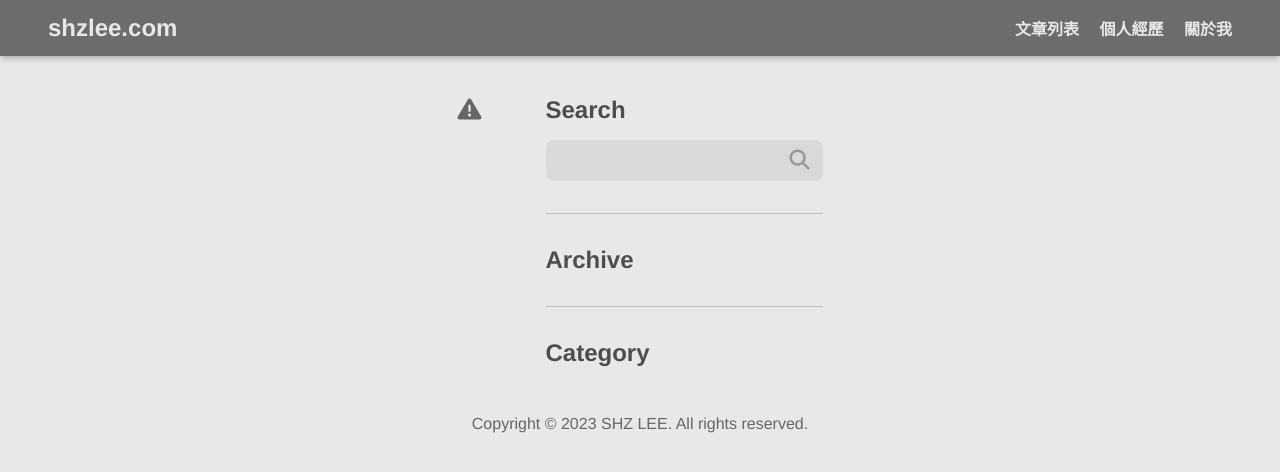
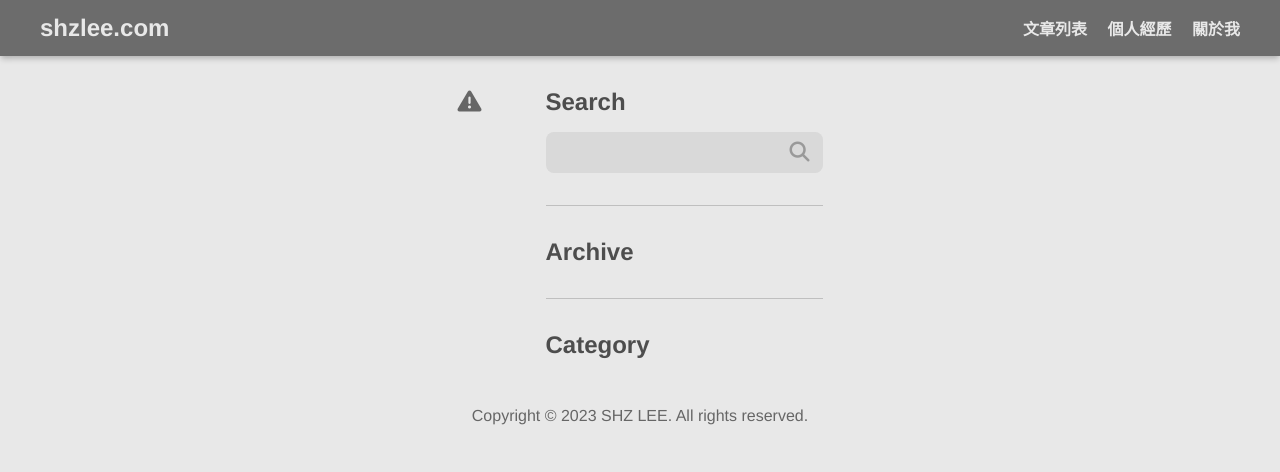
Before and after one commit to xero7689/SHZ-BLOG, a Django app: page /blog/ in a window 1280 px wide. Shown: the top 472 px of the page. Run offline with Django 4.2, Linux system fonts and the light colour scheme; data that the repository does not hold is empty; some libraries are stand-ins or nearby versions.

Commit message:
Update: Fix the alignment of <nav> and <content>

```diff
--- a/blog/static/blog/style.css
+++ b/blog/static/blog/style.css
@@ -10,7 +10,7 @@ h1, h2, h3 {
 body {
     display: flex;
     flex-direction: column;
-    /* align-items: center; */
+    align-items: center;
     background-color: var(--color-background-secondary);
     margin: 0;
 
@@ -23,16 +23,23 @@ footer {
     margin-bottom: 1rem;
 }
 
-#appbar-wrapper {
+#nav {
+    width: 100%;
     position: sticky;
     top: 0;
     background-color: #6c6c6c;
+    box-shadow: rgba(0, 0, 0, 0.2) 0px 4px 6px -1px, rgba(0, 0, 0, 0.06) 0px 2px 4px -1px;
+}
+
+#appbar-wrapper {
     display: flex;
     flex-direction: row;
     align-items: center;
-    width: 100%;
+    justify-content: space-between;
     color: #e8e8e8;
-    box-shadow: rgba(0, 0, 0, 0.2) 0px 4px 6px -1px, rgba(0, 0, 0, 0.06) 0px 2px 4px -1px;
+    max-width: 1200px;
+    margin: 0 auto;
+    padding: 0 1rem 0 1rem;
 }
 
 #header-wrapper h1 {
@@ -40,18 +47,8 @@ footer {
     color: #e8e8e8;
 }
 
-#header {
-    flex-grow: 1;
-    margin-left: 3rem;
-}
-
-
 .site-header-text {
     margin: 0;
-}
-
-#nav {
-    margin-right: 3rem;
 }
 
 .nav-list {
@@ -69,8 +66,10 @@ footer {
     display: flex;
     justify-content: center;
     gap: 2rem 2rem;
-    padding: 2.5rem 2rem 0 2rem;
+    padding: 0 1rem 0 1rem;
+    margin-top: 2rem;
     flex-grow: 1;
+    max-width: 1200px;
 }
 
 #date-parameter-wrapper {
--- a/blog/templates/blog/base.html
+++ b/blog/templates/blog/base.html
@@ -41,16 +41,18 @@
   {% endblock js %}
 </head>
 <body id="body">
+  <div id="nav">
     <div id="appbar-wrapper">
       <header id="header">
         {% block header %}
           <h1>Default Header</h1>
         {% endblock header %}
       </header>
-    <nav id="nav">
+      <nav>
         {% block nav %}
         {% endblock nav %}
       </nav>
+    </div>
   </div>
   <div id="content-wrapper">
     <main>
```
Lines whose indentation alone changed are shown as unchanged.
